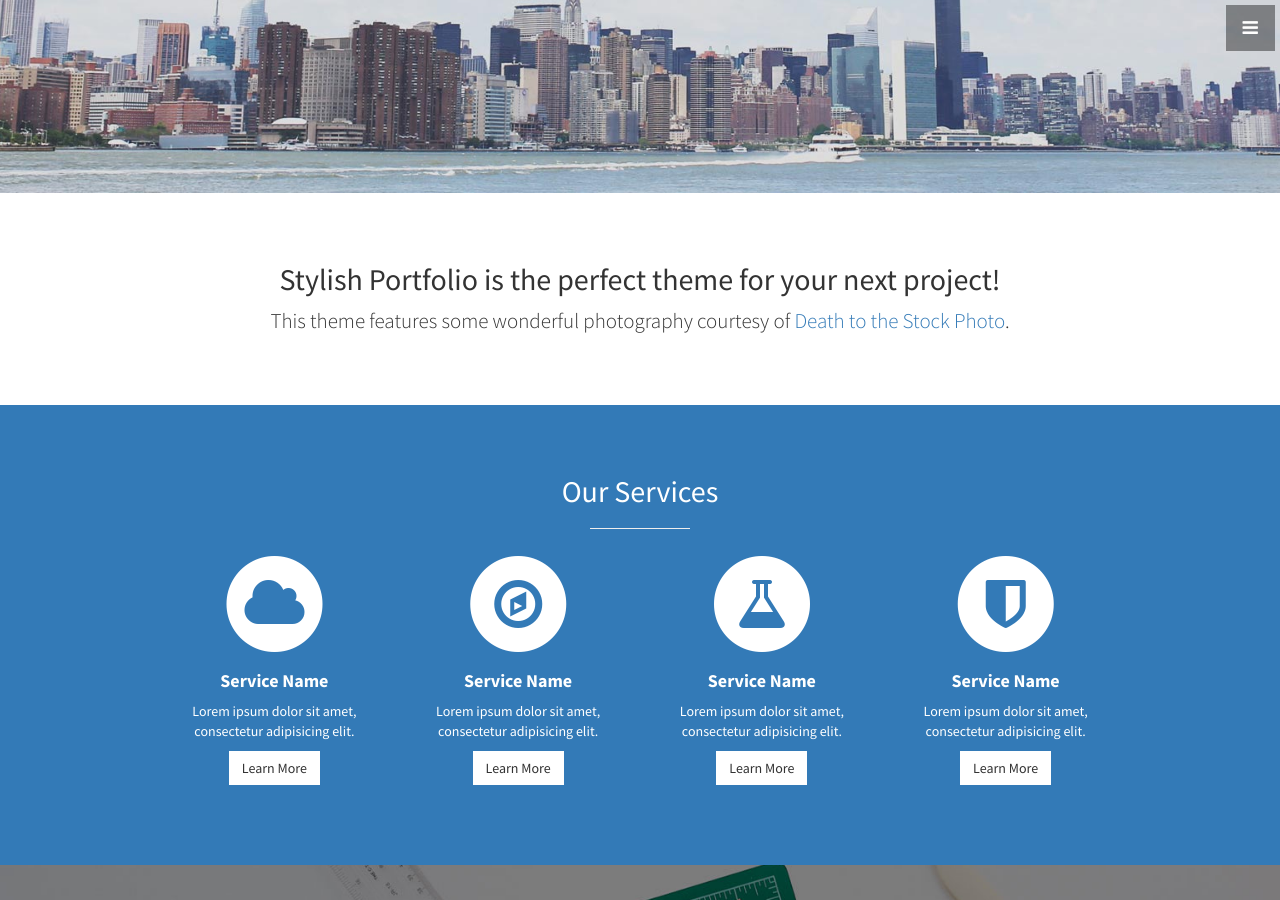
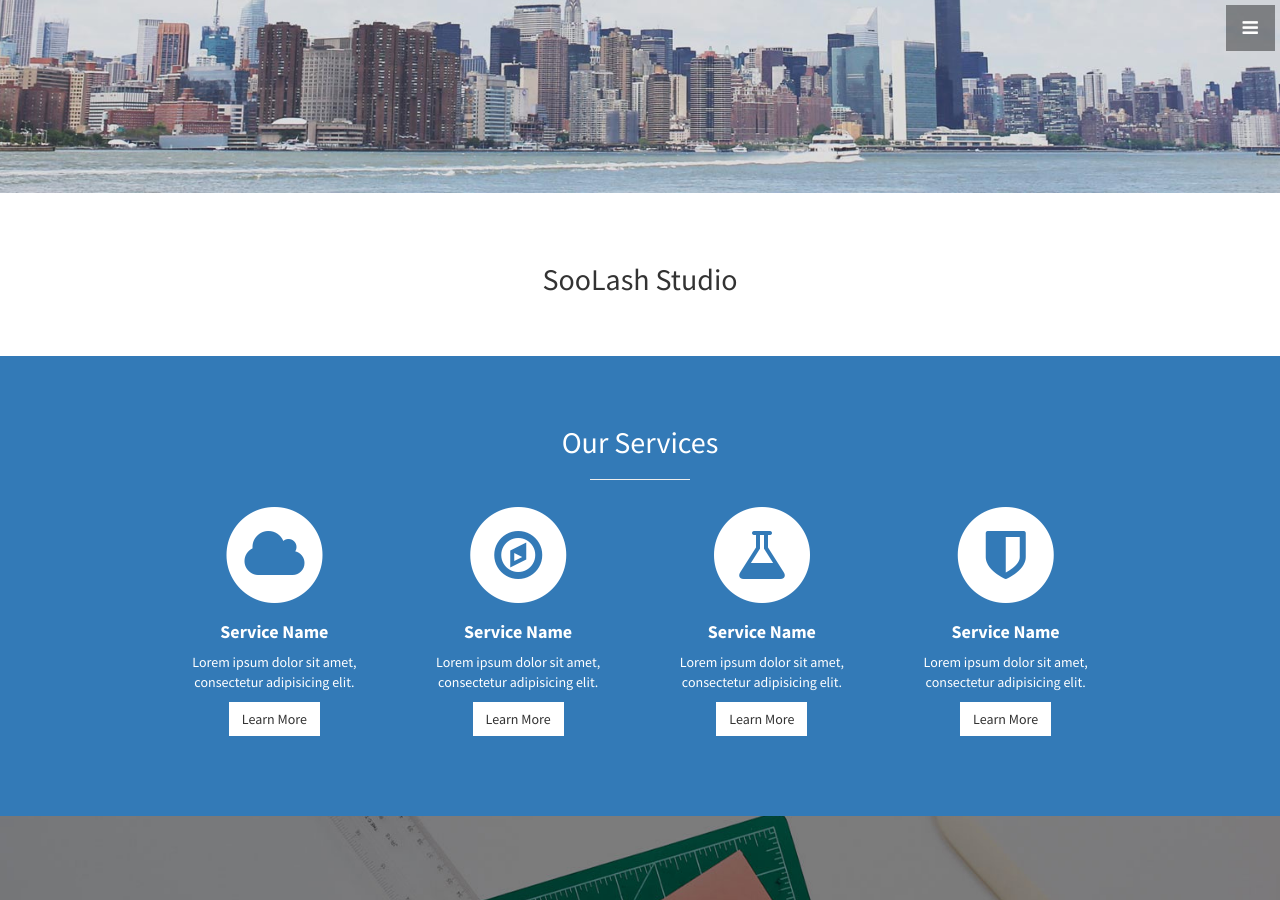
Before and after one commit to juliakikim/SooLashStudio, a Jekyll site: the page built from index.html, in a window 1280 px wide and 900 px high, scrolled down 707 px. Built offline with Jekyll 4.4.1, drawn with Linux system fonts in a browser that asks for light colours.

Commit message:
Update about.html

```diff
--- a/_includes/about.html
+++ b/_includes/about.html
@@ -2,8 +2,7 @@
   <div class="container">
     <div class="row">
       <div class="col-lg-12 text-center">
-        <h2>Stylish Portfolio is the perfect theme for your next project!</h2>
-        <p class="lead">This theme features some wonderful photography courtesy of <a target="_blank" href="http://join.deathtothestockphoto.com/">Death to the Stock Photo</a>.</p>
+        <h2>SooLash Studio</h2>
       </div>
     </div>
     <!-- /.row -->
```
